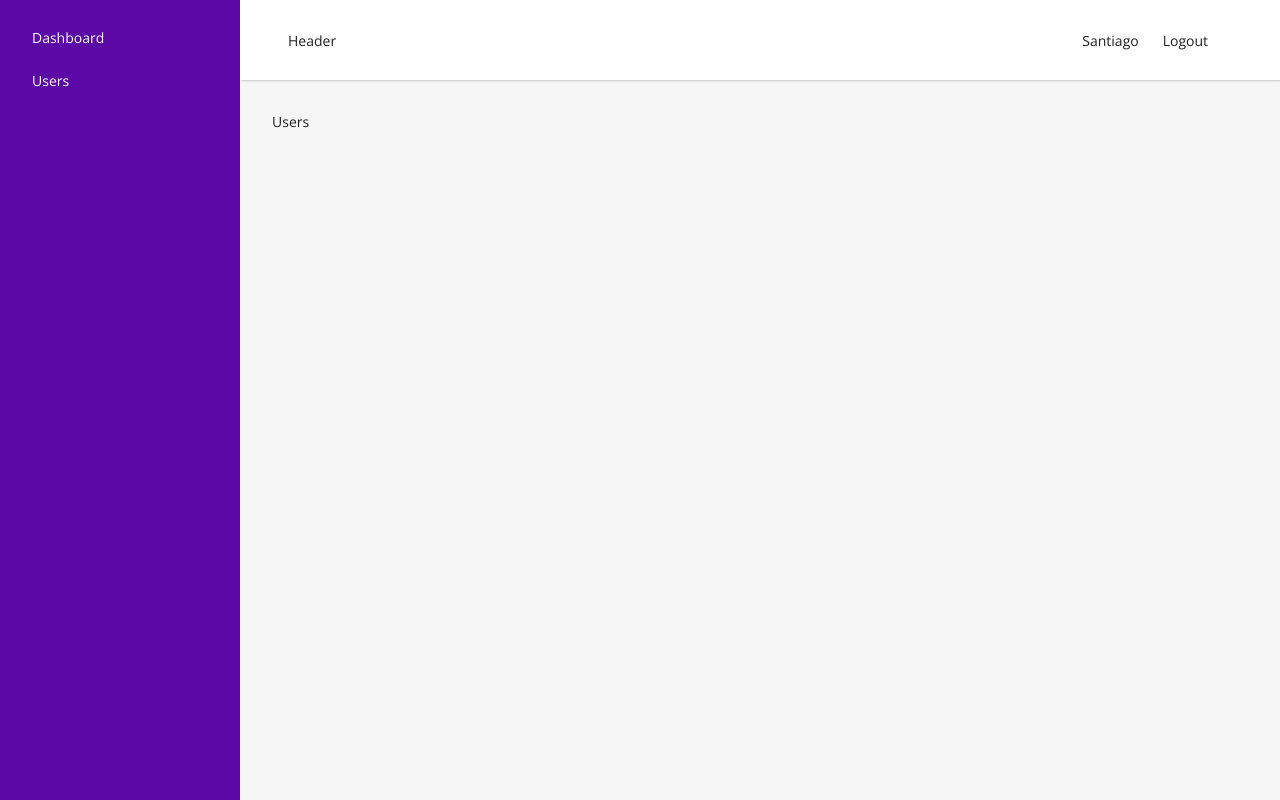
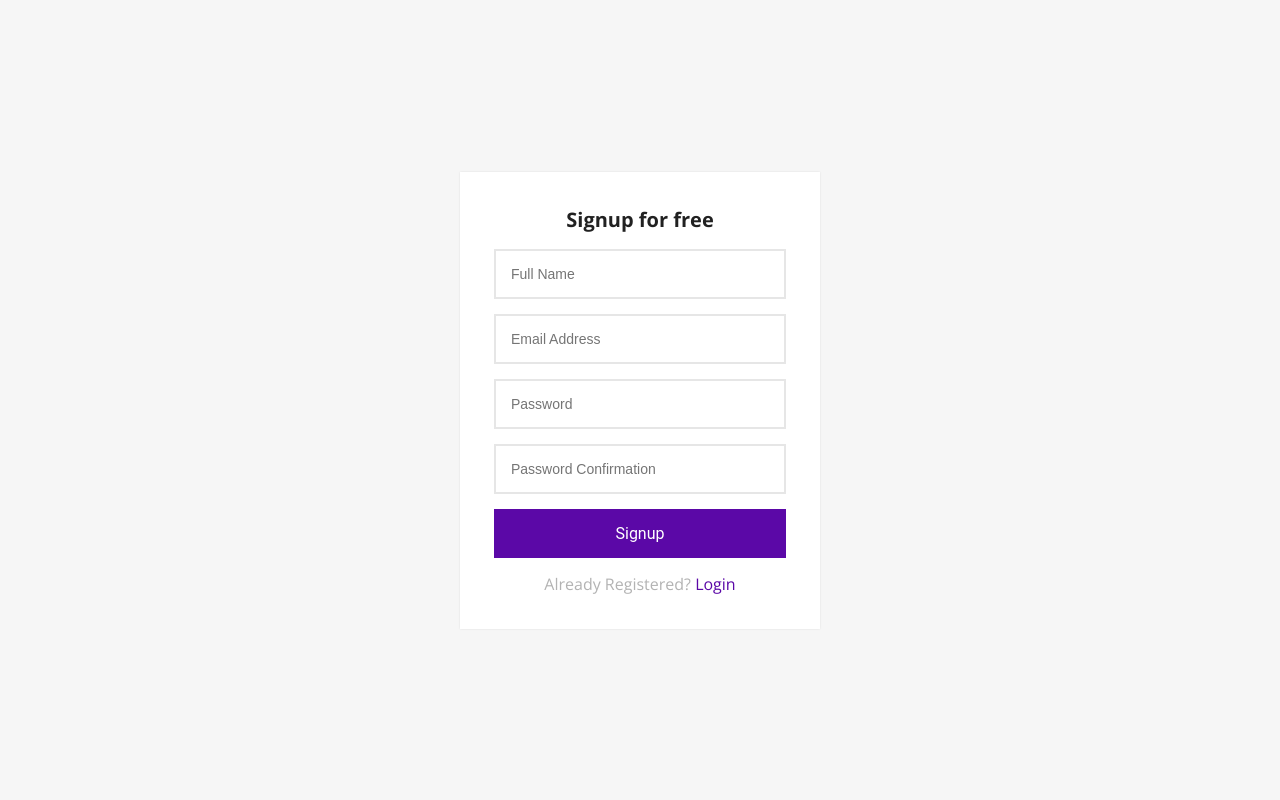
Before and after one commit to kilatex/laravel-react-crud, a React (Vite) app in the folder react/: page /signup in a window 1280 px wide. Before the commit this address led to /users. Built offline with nearby package versions, Linux system fonts and the light colour scheme.

Commit message:
Login and Signup views

```diff
--- a/react/src/components/GuestLayout.jsx
+++ b/react/src/components/GuestLayout.jsx
@@ -3,13 +3,15 @@
 import { useStateContext } from '../contexts/ContextProvider';
 
 export default function GuestLayout() {
-    const {token} = useStateContext();
+    const { token } = useStateContext();
 
-    if(token) return <Navigate to='/'/>
+    if (token) return <Navigate to='/' />
 
     return (
-       <div>
-        <Outlet/>
-       </div>
+        <div className='login-signup-form animated fadeInDown'>
+            <div className="form">
+                <Outlet />
+            </div>
+        </div>
     )
 }
--- a/react/src/contexts/ContextProvider.jsx
+++ b/react/src/contexts/ContextProvider.jsx
@@ -13,7 +13,7 @@
     const [user,setUser] = useState({
         name : 'Santiago'
     });
-    const [token, _setToken] = useState(123);
+    const [token, _setToken] = useState(localStorage.getItem('ACCESS_TOKEN'));
 
     const setToken = (token) => {
         _setToken(token)
--- a/react/src/views/Login.jsx
+++ b/react/src/views/Login.jsx
@@ -1,7 +1,20 @@
 import React from 'react'
+import { Link } from 'react-router-dom';
 
 export default function Login() {
+  const onSubmit = (e) => {
+    e.preventDefault();
+  }
   return (
-    <div>Login</div>
+    <>
+      <form onSubmit={onSubmit}>
+        <h1 className='title'>Login</h1>
+        <input type="email" placeholder='Email' />
+        <input type="password" placeholder='Password' />
+        <button className="btn btn-block">Login</button>
+        <p className='message'>Not Registered?  <Link to="/signup">Create an account</Link> </p>
+      </form>
+    </>
+
   )
 }
--- a/react/src/views/Signup.jsx
+++ b/react/src/views/Signup.jsx
@@ -1,7 +1,21 @@
 import React from 'react'
+import { Link } from 'react-router-dom';
 
 export default function Signup() {
+  const onSubmit = (e) => {
+    e.preventDefault();
+  }
   return (
-    <div>Signup</div>
+    <>
+      <form onSubmit={onSubmit}>
+        <h1 className='title'>Signup for free</h1>
+        <input type="name" placeholder='Full Name' />
+        <input type="email" placeholder='Email Address' />
+        <input type="password" placeholder='Password' />
+        <input type="password" placeholder='Password Confirmation' />
+        <button className="btn btn-block">Signup</button>
+        <p className='message'>Already Registered?  <Link to="/login">Login</Link> </p>
+      </form>
+    </>
   )
 }
```
